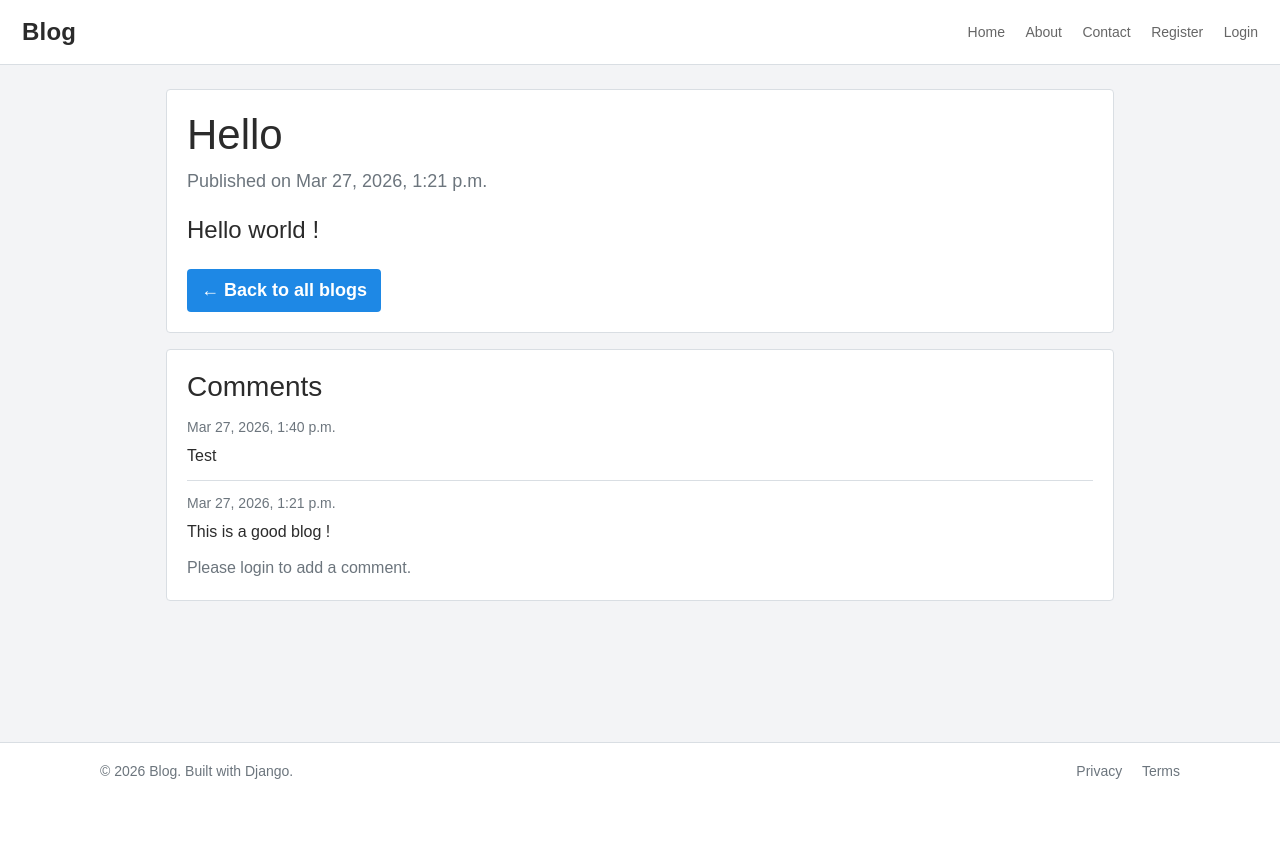
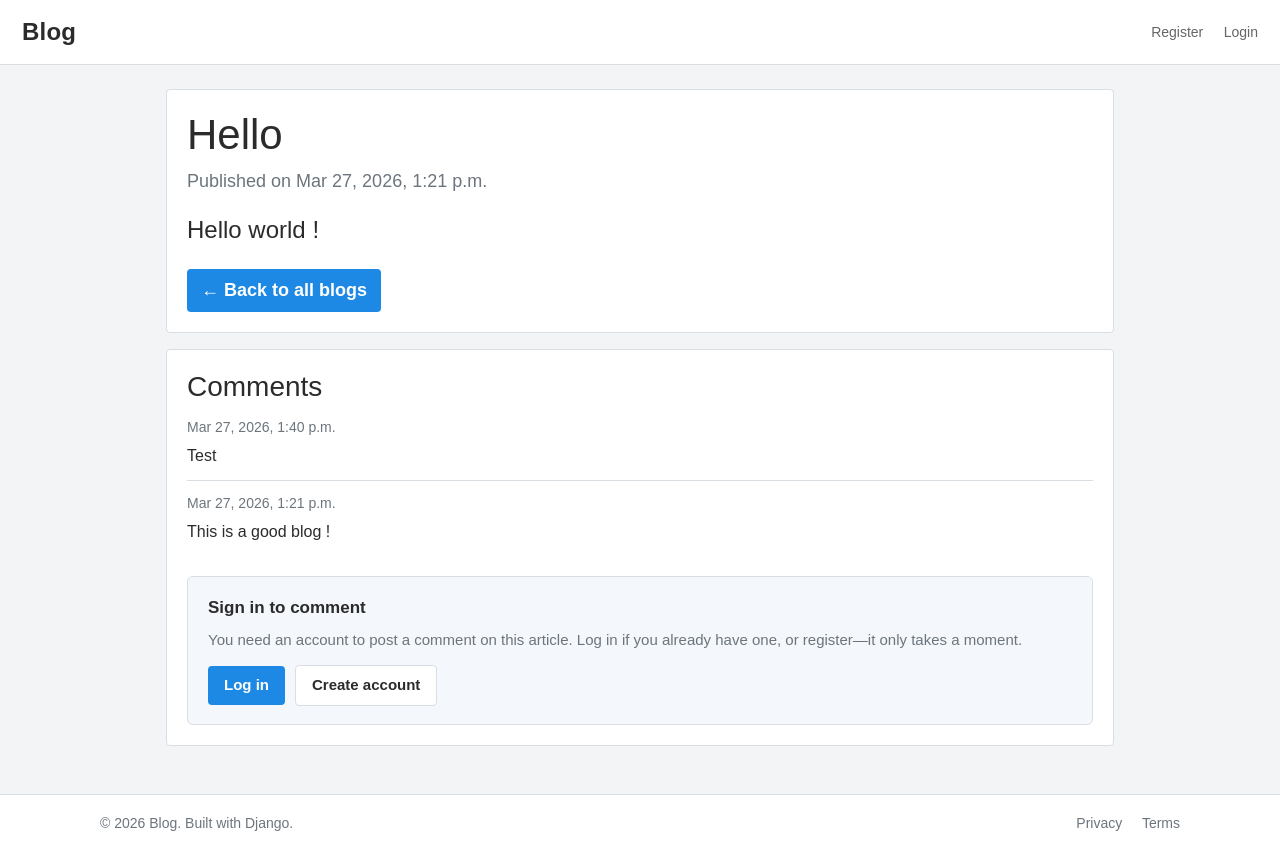
Before and after one commit to bosenilotpal/blog, a Django app: page /posts/1/ in a window 1280 px wide. Before the commit the page ends 779 px from the top, so only its background shows below. Run offline with Django 5.2, Linux system fonts and the light colour scheme; data comes from the database, SQL or seed files in the repository; both versions use the stored data as it was after the commit.

Commit message:
Implement password reset functionality and enhance user experience
- Added password reset views and forms, including custom success messages.
- Updated URLs to include password reset paths.
- Enhanced login and registration templates with user feedback messages.
- Improved post detail template to prompt users to log in before commenting.
- Added toast notifications for user messages across the application.

```diff
--- a/blog/settings.py
+++ b/blog/settings.py
@@ -130,3 +130,6 @@ STATIC_ROOT= os.path.join(BASE_DIR, 'static')
 
 MEDIA_URL= '/media/'
 MEDIA_ROOT= os.path.join(BASE_DIR, 'media')
+
+# Auth redirects (paths match blog.urls)
+LOGIN_URL = '/login'
--- a/blog/urls.py
+++ b/blog/urls.py
@@ -15,8 +15,18 @@ Including another URLconf
     2. Add a URL to urlpatterns:  path('blog/', include('blog.urls'))
 """
 from django.contrib import admin
+from django.contrib.auth.views import PasswordResetCompleteView, PasswordResetDoneView
 from django.urls import path
-from posts.views import blog_list, post_detail, register_request, login_request, logout_request
+
+from posts.views import (
+    PasswordResetConfirmWithToastView,
+    PasswordResetWithToastView,
+    blog_list,
+    login_request,
+    logout_request,
+    post_detail,
+    register_request,
+)
 
 urlpatterns = [
     path('', blog_list, name='blog-list'),
@@ -25,4 +35,24 @@ urlpatterns = [
     path("register", register_request, name="register"),
     path("login", login_request, name="login"),
     path("logout", logout_request, name="logout"),
+    path(
+        "password-reset",
+        PasswordResetWithToastView.as_view(),
+        name="password_reset",
+    ),
+    path(
+        "password-reset/done",
+        PasswordResetDoneView.as_view(template_name="auth/password_reset_done.html"),
+        name="password_reset_done",
+    ),
+    path(
+        "password-reset/confirm/<uidb64>/<token>/",
+        PasswordResetConfirmWithToastView.as_view(),
+        name="password_reset_confirm",
+    ),
+    path(
+        "password-reset/complete",
+        PasswordResetCompleteView.as_view(template_name="auth/password_reset_complete.html"),
+        name="password_reset_complete",
+    ),
 ]
--- a/posts/templates/auth/login.html
+++ b/posts/templates/auth/login.html
@@ -9,6 +9,7 @@
 {{ form|crispy }}
 <button class="btn btn-primary" type="submit">Login</button>
 </form>
+<p class="mb-1"><a href="{% url 'password_reset' %}">Forgot your password?</a></p>
 <p class="text-center">Don't have an account? <a href="/register">Create an
 account</a>.</p>
 </div>
--- a/posts/templates/blog/base.html
+++ b/posts/templates/blog/base.html
@@ -105,16 +105,43 @@
         .site-footer a:hover {
             color: var(--primary);
         }
+
+        #django-messages-toast-container.toast-container {
+            z-index: 1090;
+            max-width: min(420px, calc(100vw - 2rem));
+        }
+
+        #django-messages-toast-container .toast {
+            box-shadow: 0 6px 20px rgba(0, 0, 0, 0.12);
+        }
     </style>
     {% block extra_css %}{% endblock %}
 </head>
 <body>
+    {% if messages %}
+    <div id="django-messages-toast-container" class="toast-container position-fixed top-0 end-0 p-3" aria-live="polite" aria-atomic="true">
+        {% for message in messages %}
+        <div class="toast align-items-center border-0 mb-2
+            {% if 'error' in message.tags %}text-bg-danger
+            {% elif 'success' in message.tags %}text-bg-success
+            {% elif 'warning' in message.tags %}text-bg-warning
+            {% elif 'debug' in message.tags %}text-bg-secondary
+            {% else %}text-bg-primary{% endif %}"
+            role="alert"
+            data-bs-delay="7000"
+            data-bs-autohide="true">
+            <div class="d-flex">
+                <div class="toast-body">{{ message }}</div>
+                <button type="button" class="btn-close {% if 'warning' in message.tags %}{% else %}btn-close-white{% endif %} me-2 m-auto" data-bs-dismiss="toast" aria-label="Close"></button>
+            </div>
+        </div>
+        {% endfor %}
+    </div>
+    {% endif %}
+
     <header class="site-header">
         <a class="brand" href="{% url 'blog-list' %}">Blog</a>
         <nav class="site-nav" aria-label="Main">
-            <a href="{% url 'blog-list' %}">Home</a>
-            <a href="#">About</a>
-            <a href="#">Contact</a>
             {% if user.is_authenticated %}
                 <span>Welcome, {{ user.username }}!</span>
                 <a href="{% url 'logout' %}">Logout</a>
@@ -143,6 +170,17 @@
     <script src="https://cdn.jsdelivr.net/npm/bootstrap@5.3.3/dist/js/bootstrap.bundle.min.js"
             integrity="sha384-YvpcrYf0tY3lHB60NNkmXc5s9fDVZLESaAA55NDzOxhy9GkcIdslK1eN7N6jIeHz"
             crossorigin="anonymous"></script>
+    <script>
+        document.addEventListener('DOMContentLoaded', function () {
+            var container = document.getElementById('django-messages-toast-container');
+            if (!container) return;
+            container.querySelectorAll('.toast').forEach(function (el) {
+                var delay = parseInt(el.getAttribute('data-bs-delay'), 10);
+                if (isNaN(delay)) delay = 6000;
+                new bootstrap.Toast(el, { delay: delay, autohide: el.getAttribute('data-bs-autohide') !== 'false' }).show();
+            });
+        });
+    </script>
     {% block extra_js %}{% endblock %}
 </body>
 </html>
--- a/posts/templates/posts/post_detail.html
+++ b/posts/templates/posts/post_detail.html
@@ -122,6 +122,66 @@
         color: var(--muted);
     }
 
+    .comment-login-prompt {
+        margin-top: 20px;
+        padding: 18px 20px;
+        background: #f4f7fb;
+        border: 1px solid var(--border);
+        border-radius: 6px;
+    }
+
+    .comment-login-title {
+        margin: 0 0 8px;
+        font-size: 17px;
+        font-weight: 700;
+        color: var(--text);
+    }
+
+    .comment-login-text {
+        margin: 0 0 14px;
+        font-size: 15px;
+        color: var(--muted);
+        line-height: 1.5;
+    }
+
+    .comment-login-actions {
+        display: flex;
+        flex-wrap: wrap;
+        gap: 10px;
+        align-items: center;
+    }
+
+    .comment-login-btn {
+        display: inline-block;
+        text-decoration: none;
+        padding: 8px 16px;
+        border-radius: 4px;
+        font-size: 15px;
+        font-weight: 600;
+        transition: filter 0.15s ease, border-color 0.15s ease, color 0.15s ease;
+    }
+
+    .comment-login-btn-primary {
+        background: #1e88e5;
+        color: #fff;
+    }
+
+    .comment-login-btn-primary:hover {
+        color: #fff;
+        filter: brightness(1.06);
+    }
+
+    .comment-login-btn-secondary {
+        background: #fff;
+        color: var(--text);
+        border: 1px solid var(--border);
+    }
+
+    .comment-login-btn-secondary:hover {
+        border-color: #1e88e5;
+        color: #1e88e5;
+    }
+
     @media (max-width: 860px) {
         .post-detail-main {
             padding: 0 12px 24px;
@@ -164,11 +224,22 @@
                 {% endfor %}
             </ul>
         {% else %}
-            <p class="no-comments">No comments yet. Be the first to comment.</p>
+            {% if user.is_authenticated %}
+                <p class="no-comments">No comments yet. Be the first to comment.</p>
+            {% else %}
+                <p class="no-comments">No comments yet.</p>
+            {% endif %}
         {% endif %}
 
         {% if not user.is_authenticated %}
-            <p class="no-comments">Please login to add a comment.</p>
+            <div class="comment-login-prompt" role="region" aria-label="Sign in to comment">
+                <p class="comment-login-title">Sign in to comment</p>
+                <p class="comment-login-text">You need an account to post a comment on this article. Log in if you already have one, or register—it only takes a moment.</p>
+                <div class="comment-login-actions">
+                    <a class="comment-login-btn comment-login-btn-primary" href="{% url 'login' %}">Log in</a>
+                    <a class="comment-login-btn comment-login-btn-secondary" href="{% url 'register' %}">Create account</a>
+                </div>
+            </div>
         {% else %}
         <form method="post" class="comment-form">
             {% csrf_token %}
--- a/posts/views.py
+++ b/posts/views.py
@@ -1,10 +1,13 @@
+from django.contrib import messages
+from django.contrib.auth import authenticate, login, logout
+from django.contrib.auth.views import PasswordResetConfirmView, PasswordResetView
+from django.contrib.messages.views import SuccessMessageMixin
 from django.shortcuts import get_object_or_404, redirect, render
+from django.urls import reverse_lazy
+
+from .forms import LoginForm, NewUserForm, PasswordResetFormPrintToken
 from .models import Comment, Post
-from django import forms
-from django.contrib.auth import authenticate, login, logout
-from django.contrib.auth.forms import UserCreationForm, AuthenticationForm
-from django.contrib.auth.models import User
-from .forms import NewUserForm, LoginForm
+
 
 def blog_list(request):
     blogs = Post.objects.all()
@@ -14,9 +17,15 @@ def blog_list(request):
 def post_detail(request, post_id):
     post = get_object_or_404(Post, id=post_id)
     if request.method == "POST":
+        if not request.user.is_authenticated:
+            messages.error(request, "You must be signed in to add a comment.")
+            return redirect("post-detail", post_id=post.id)
         content = request.POST.get("content", "").strip()
         if content:
             Comment.objects.create(blog=post, content=content)
+            messages.success(request, "Your comment was posted.")
+        else:
+            messages.warning(request, "Comment cannot be empty.")
         return redirect("post-detail", post_id=post.id)
 
     comments = Comment.objects.filter(blog=post).order_by("-created_at")
@@ -32,8 +41,17 @@ def register_request(request):
         form = NewUserForm(request.POST)
         if form.is_valid():
             form.save()
+            messages.success(
+                request,
+                "Account created successfully. You can log in now.",
+            )
             return redirect("login")
-    form = NewUserForm()
+        messages.error(
+            request,
+            "Registration could not be completed. Please fix the errors below.",
+        )
+    else:
+        form = NewUserForm()
     return render(request, "auth/register.html", {"form": form})
 
 
@@ -41,16 +59,61 @@ def login_request(request):
     if request.method == "POST":
         form = LoginForm(request, data=request.POST)
         if form.is_valid():
-            username = form.cleaned_data.get('username')
-            password = form.cleaned_data.get('password')
+            username = form.cleaned_data.get("username")
+            password = form.cleaned_data.get("password")
             user = authenticate(username=username, password=password)
             if user is not None:
                 login(request, user)
+                messages.success(request, f"Welcome back, {user.get_username()}!")
                 return redirect("blog-list")
-    form = LoginForm()
+        messages.error(
+            request,
+            "Login failed. Check your username and password and try again.",
+        )
+    else:
+        form = LoginForm()
     return render(request, "auth/login.html", {"form": form})
 
 
 def logout_request(request):
     logout(request)
+    messages.success(request, "You have been logged out.")
     return redirect("blog-list")
+
+
+class PasswordResetWithToastView(SuccessMessageMixin, PasswordResetView):
+    form_class = PasswordResetFormPrintToken
+    template_name = "auth/password_reset_form.html"
+    success_url = reverse_lazy("password_reset_done")
+    success_message = (
+        "If that email is registered, the reset link was printed in the server terminal."
+    )
+
+    def form_invalid(self, form):
+        messages.error(
+            self.request,
+            "Please enter a valid email address.",
+        )
+        return super().form_invalid(form)
+
+
+class PasswordResetConfirmWithToastView(SuccessMessageMixin, PasswordResetConfirmView):
+    template_name = "auth/password_reset_confirm.html"
+    success_url = reverse_lazy("password_reset_complete")
+    success_message = "Your password was updated. You can log in now."
+
+    def form_invalid(self, form):
+        messages.error(
+            self.request,
+            "Could not update your password. Check the requirements below.",
+        )
+        return super().form_invalid(form)
+
+    def get_context_data(self, **kwargs):
+        context = super().get_context_data(**kwargs)
+        if context.get("validlink") is False:
+            messages.error(
+                self.request,
+                "This password reset link is invalid or has already been used.",
+            )
+        return context
```
Also changed, not shown: posts/forms.py (+40 -1 lines), posts/templates/auth/password_reset_complete.html (added, +8 -0 lines), posts/templates/auth/password_reset_confirm.html (added, +17 -0 lines), posts/templates/auth/password_reset_done.html (added, +8 -0 lines), posts/templates/auth/password_reset_form.html (added, +14 -0 lines), db.sqlite3.
